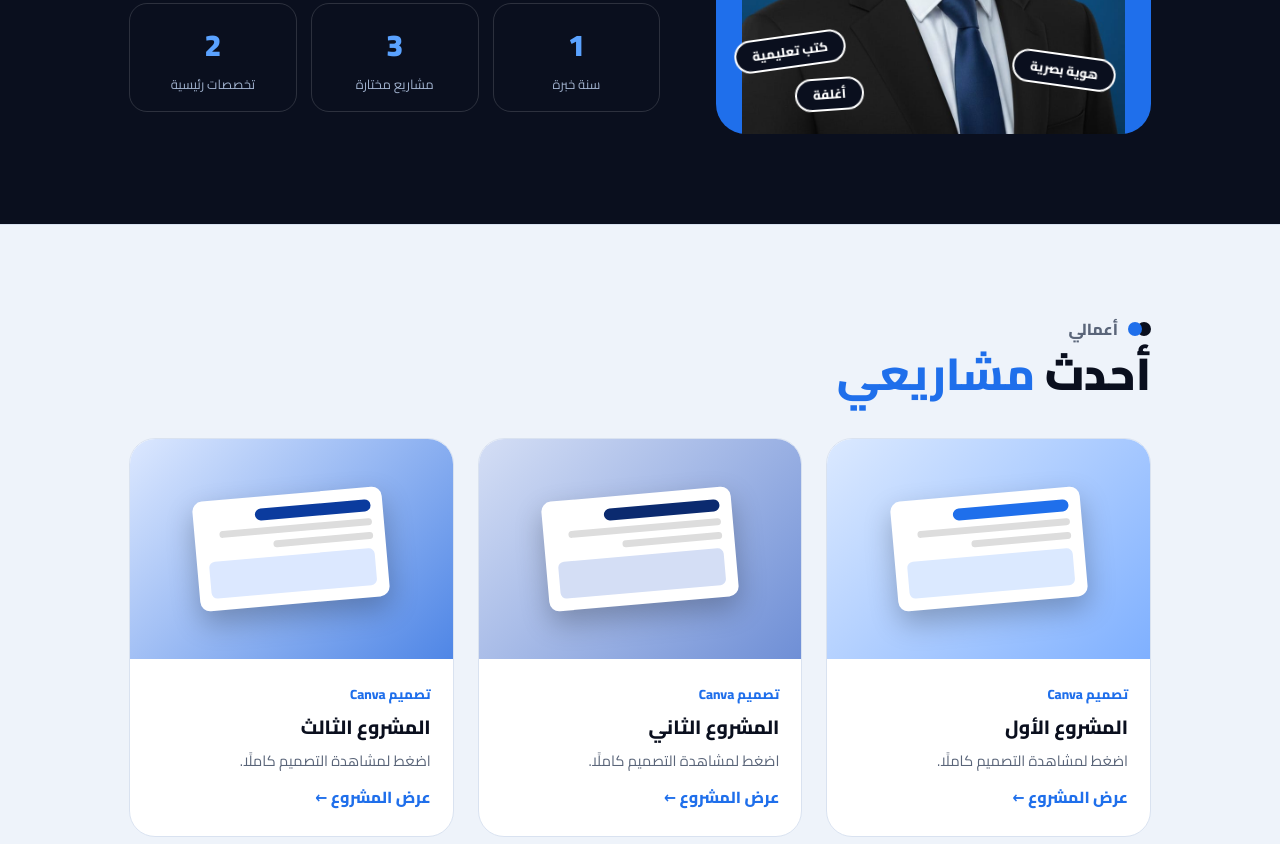
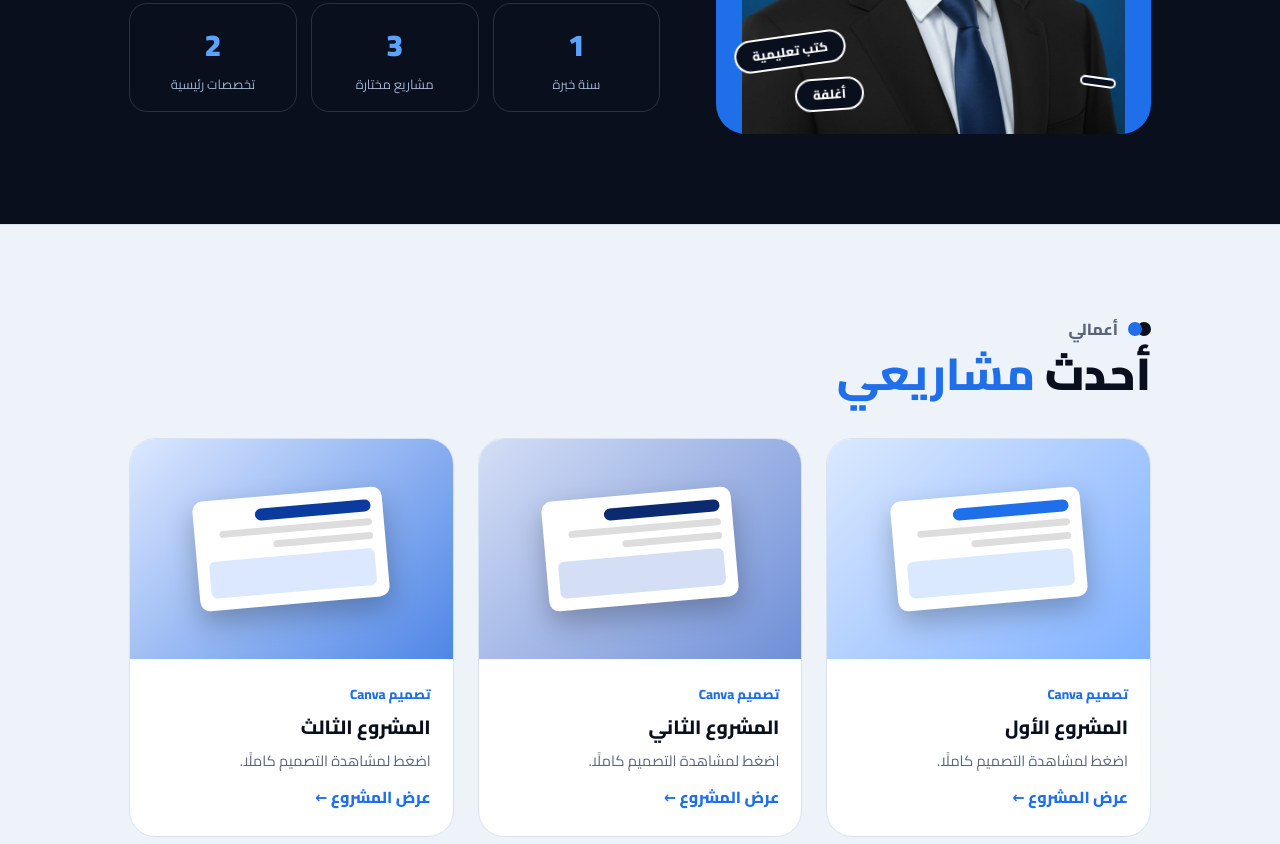
Before and after one commit to AhmedGahlan/abdelalla-ashraf, a plain HTML site: page index.html in a window 1280 px wide. Shown: the part 2246-3090 px from the top of the page. Drawn offline with Linux system fonts and the light colour scheme; a web font is replaced by a local one.

Commit message:
Update index.html

```diff
--- a/index.html
+++ b/index.html
@@ -27,7 +27,7 @@
 </section>
 <div class="dark-sec" id="about"><div class="sec about-g">
   <div class="frame reveal"><div class="pic"><img src="images/profile.jpeg" alt="صورة عبدالله أشرف" onerror="this.style.display='none';this.nextElementSibling.style.display='grid'"><div class="ph">ع</div></div>
-    <div class="float"><span style="--r:-8deg;left:4%;bottom:14%">كتب تعليمية</span><span style="--r:6deg;right:4%;bottom:30%;animation-delay:-1s">عروض تقديمية</span><span style="--r:-4deg;left:18%;bottom:3%;animation-delay:-2s">أغلفة</span><span style="--r:8deg;right:8%;bottom:8%;animation-delay:-3s">هوية بصرية</span></div></div>
+    <div class="float"><span style="--r:-8deg;left:4%;bottom:14%">كتب تعليمية</span><span style="--r:6deg;right:4%;bottom:30%;animation-delay:-1s">عروض تقديمية</span><span style="--r:-4deg;left:18%;bottom:3%;animation-delay:-2s">أغلفة</span><span style="--r:8deg;right:8%;bottom:8%;animation-delay:-3s"> </span></div></div>
   <div class="reveal"><span class="eyebrow" style="color:#9fb0cc"><span class="dots"></span>من أنا</span>
     <h2>من هو <b>عبدالله أشرف</b>؟</h2>
     <p>اسمي <b>عبدالله أشرف</b>، مصمم كتب بخبرة <b>عام</b> في تصميم الكتب التعليمية والعروض التقديمية. أهتم بأن يكون كل تصميم واضحًا وجذابًا وسهل القراءة، حتى يصل المحتوى للقارئ بأبسط شكل وأجمل صورة.</p>
```
